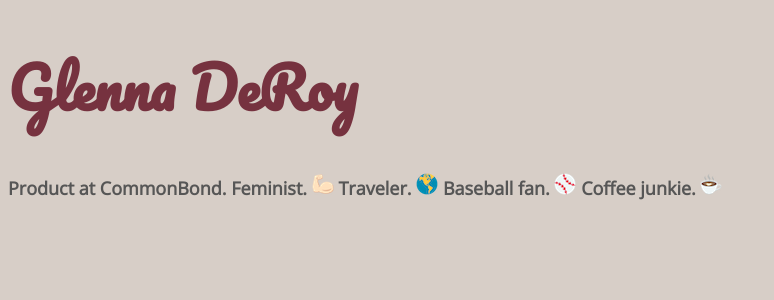
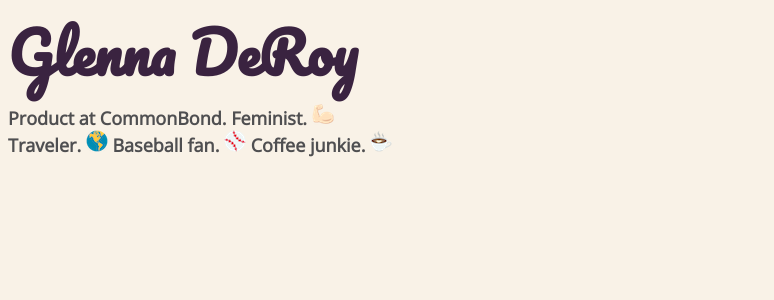
Before and after one commit to ghderoy/ghderoy.github.io, a Jekyll site: the page index.html, which Jekyll copies as it is, in a window 1280 px wide. Shown: the top 300 px of the page, without its empty margins (0-774 px from the left). Built offline with Jekyll 4.4.1, drawn with Linux system fonts in a browser that asks for light colours.

Commit message:
colorsss

```diff
--- a/index.html
+++ b/index.html
@@ -20,6 +20,6 @@
 
 </ul> -->
   <h1>Glenna DeRoy</h1>
-  <h2>Product at CommonBond. Feminist. <img src="assets/images/muscle.png"> Traveler. <img src="assets/images/earth.png"> Baseball fan. <img src="assets/images/baseball.png"> Coffee junkie. <img src="assets/images/coffee.png"></h2>
+  <h2>Product at CommonBond. Feminist. <img src="assets/images/muscle.png"> </br> Traveler. <img src="assets/images/earth.png"> Baseball fan. <img src="assets/images/baseball.png"> Coffee junkie. <img src="assets/images/coffee.png"></h2>
 </body>
 </html>
--- a/style.css
+++ b/style.css
@@ -1,18 +1,19 @@
 * {
 	color: Black;
-	background-color: #D7CEC7;
+	background-color: #F9F2E7;
 }
 
 h1 {
 	font-family: 'Pacifico', cursive;
 	font-size: 3.500em;
-	color: #76323F;
+	color: #3A2340;
+	line-height: 0.5em;
 }
 
 h2 {
 	font-family: 'Open Sans', sans-serif;
 	font-size: 1.125em;
-	color: #565656;
+	color: #4F4F51;
 }
 
 /* another color Tan) #C09F80) */
```
